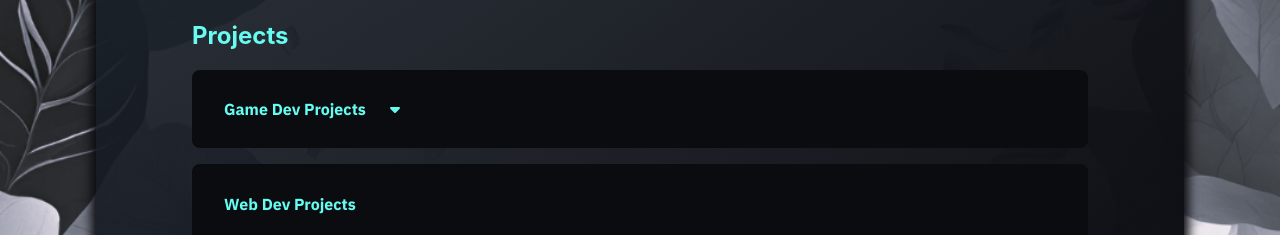
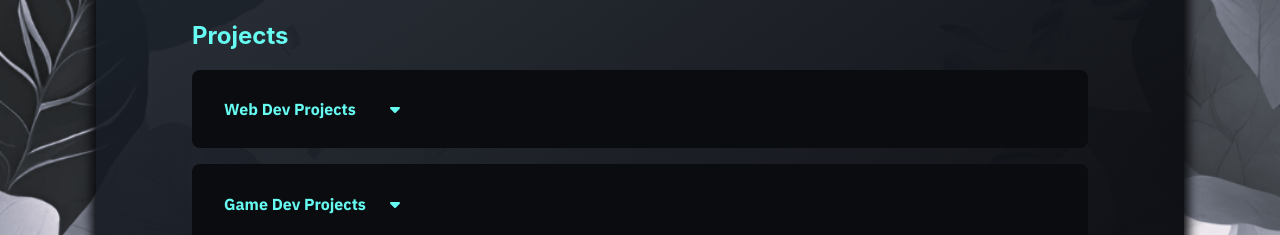
Before and after one commit to VishnuNanilal/Portfolio, a React (Create React App) app: page / in a window 1280 px wide. Shown: the part 565-800 px from the top of the page. Built offline with nearby package versions, Linux system fonts and the light colour scheme; a web font is replaced by a local one.

Commit message:
Fixed real estate project demo link.

```diff
--- a/src/App.js
+++ b/src/App.js
@@ -10,10 +10,6 @@ import { faGithub } from '@fortawesome/free-brands-svg-icons';
 function App() {
   const [showWebProjects, setShowWebProjects] = useState(false)
   const [showGameProjects, setShowGameProjects] = useState(false)
-
-  function handleClick() {
-    setShowGameProjects(prev => !prev)
-  }
 
   return (
     <div className="App">
@@ -36,7 +32,25 @@ function App() {
           <section className='project-cont'>
             <h2>Projects</h2>
 
-            <div className='game-project-cont' onClick={() => handleClick()}>
+            <div className='web-project-cont' onClick={() => setShowWebProjects(prev => !prev)}>
+              <div className='project-header-div'>
+                <h4>
+                  Web Dev Projects
+                </h4>
+                <FontAwesomeIcon icon={showWebProjects ? faCaretUp : faCaretDown} />
+              </div>
+              {
+                showWebProjects
+                &&
+                <div className='project-items-cont'>
+                  <ProjectCard name='Real Estate' demoLink='https://real-estate-project-w4pv.onrender.com/' codeLink='https://github.com/VishnuNanilal/real-estate-project' />
+                  <ProjectCard name='Book My Show' demoLink='https://book-my-show-5bks.onrender.com/sign-in' codeLink='https://github.com/VishnuNanilal/book-my-show' />
+                  <ProjectCard name='Greedy Game' demoLink='https://greedy-game-8aao.onrender.com' codeLink='https://github.com/VishnuNanilal/book-my-show' />
+                </div>
+              }
+            </div>
+
+            <div className='game-project-cont' onClick={() => setShowGameProjects(prev => !prev)}>
               <div className='project-header-div'>
                 <h4>
                   Game Dev Projects
@@ -53,21 +67,7 @@ function App() {
                   <ProjectCard name='Chess' demoLink='https://669671d247c83b94e660bcef--idyllic-kitsune-998576.netlify.app/' codeLink='https://github.com/VishnuNanilal/Game-Chess' />
                   <ProjectCard name='Area Calculation' demoLink='https://66966d03d13a7ca190672b46--cheerful-monstera-77e70c.netlify.app/' codeLink='https://github.com/VishnuNanilal/Area-Calculator' />
                   <ProjectCard name='Factory Sorting' demoLink='https://66967b7cd560b1a13f166c0b--lustrous-pithivier-2b9b4a.netlify.app/' codeLink='https://github.com/VishnuNanilal/Factory-settings' />
-                </div>
-              }
-            </div>
-
-            <div className='web-project-cont' onClick={() => setShowWebProjects(prev => !prev)}>
-              <h4>
-                Web Dev Projects
-              </h4>
-              {
-                showWebProjects
-                &&
-                <div>
-                  <ProjectCard />
-                  <ProjectCard />
-                  <ProjectCard />
+                  <ProjectCard name='RPG' demoLink='' codeLink='https://github.com/VishnuNanilal/Game-RPG' />
                 </div>
               }
             </div>
```
